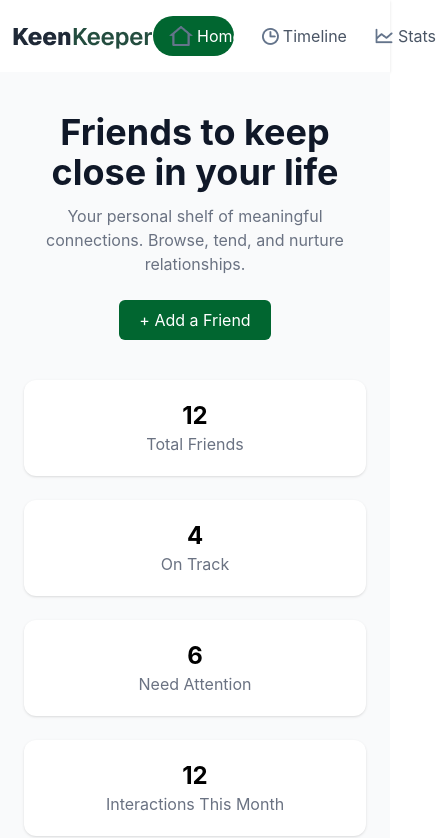
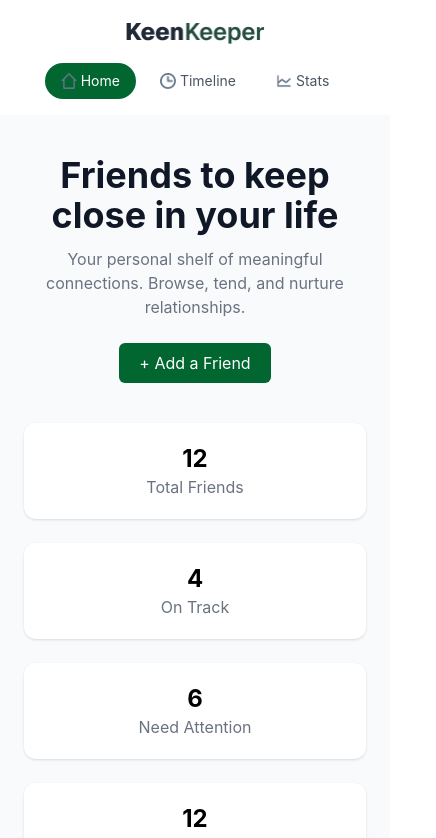
Before and after one commit to AnirNawaf/Assignment-7, a React (Vite) app: page / in a window 390 px wide. Shown: the top 838 px of the page, 436 px wide, since content can reach past the window. Built offline with nearby package versions, Linux system fonts and the light colour scheme.

Commit message:
responsive navbar

```diff
--- a/src/components/Navbar.jsx
+++ b/src/components/Navbar.jsx
@@ -7,42 +7,42 @@ import stat from "../img/ChartLine.png";
 export default function Navbar() {
   return (
     <div className="bg-white shadow-sm">
-      <div className="max-w-6xl mx-auto px-3 py-4 flex justify-between items-center">
+      <div className="max-w-6xl mx-auto px-3 py-4 flex flex-col sm:flex-row justify-between items-center gap-4 sm:gap-0">
+        <img src={logo} alt="logo" className="w-auto h-auto max-w-[140px] sm:max-w-none" />
 
-        <img src={logo} alt="logo" />
-
-        <div className="flex gap-3">
-
+        <div className="flex flex-wrap justify-center gap-2 sm:gap-3 w-full sm:w-auto">
           <NavLink
             to="/"
             className={({ isActive }) =>
               isActive
-            ? "bg-green-800 text-white px-4 py-2 rounded-full flex items-center gap-1" : "text-gray-600 px-4 py-2 flex items-center gap-1"
+                ? "bg-green-800 text-white px-4 py-2 rounded-full flex items-center gap-1 text-sm sm:text-base"
+                : "text-gray-600 px-4 py-2 flex items-center gap-1 text-sm sm:text-base"
             }
           >
-            <img src={home} alt="home logo" /> Home
+            <img src={home} alt="home logo" className="w-4 h-4 sm:w-auto sm:h-auto" /> Home
           </NavLink>
 
           <NavLink
             to="/timeline"
             className={({ isActive }) =>
               isActive
-            ? "bg-green-800 text-white px-4 py-2 rounded-full flex items-center gap-1" : "text-gray-600 px-4 py-2 flex items-center gap-1"
+                ? "bg-green-800 text-white px-4 py-2 rounded-full flex items-center gap-1 text-sm sm:text-base"
+                : "text-gray-600 px-4 py-2 flex items-center gap-1 text-sm sm:text-base"
             }
           >
-            <img src={time} alt="clock" /> Timeline
+            <img src={time} alt="clock" className="w-4 h-4 sm:w-auto sm:h-auto" /> Timeline
           </NavLink>
 
           <NavLink
             to="/stats"
             className={({ isActive }) =>
               isActive
-            ? "bg-green-800 text-white px-4 py-2 rounded-full flex items-center gap-1" : "text-gray-600 px-4 py-2 flex items-center gap-1"
+                ? "bg-green-800 text-white px-4 py-2 rounded-full flex items-center gap-1 text-sm sm:text-base"
+                : "text-gray-600 px-4 py-2 flex items-center gap-1 text-sm sm:text-base"
             }
           >
-            <img src={stat} alt="stats" /> Stats
+            <img src={stat} alt="stats" className="w-4 h-4 sm:w-auto sm:h-auto" /> Stats
           </NavLink>
-
         </div>
       </div>
     </div>
```
